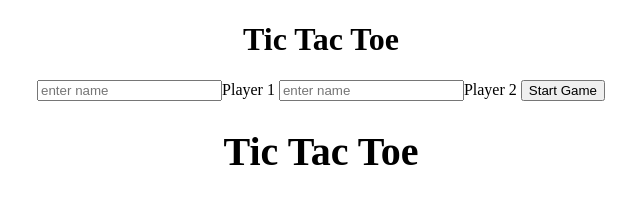
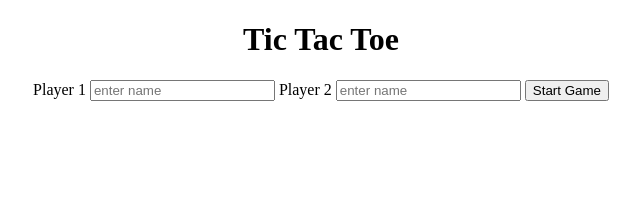
Before and after one commit to acciojob/tictactoe-prem144047, a website: page main.html in a window 1280 px wide. Shown: the whole page, without its empty margins (319-959 px from the left). Drawn offline with Linux system fonts and the light colour scheme.

Commit message:
created a submission

```diff
--- a/main.html
+++ b/main.html
@@ -10,13 +10,13 @@
 	<!-- the entire body must be written by student -->
 <div class="container">
 	<h1>Tic Tac Toe</h1>
-	<input id="player-1" placeholder="enter name">Player 1</input>
-	<input id="player-2" placeholder="enter name">Player 2</input>
+	    <label for="player-1">Player 1</label>
+	<input id="player-1" placeholder="enter name">
+	    <label for="player-2">Player 2</label>
+	<input id="player-2" placeholder="enter name">
 	<button id="submit">Start Game</button>
 	<div class="message">
-		<h1>Tic Tac Toe</h1>
 	</div>
-
         <div class="board" style="display: none;">
             <div class="cell" id="1"></div>
             <div class="cell" id="2"></div>
```
